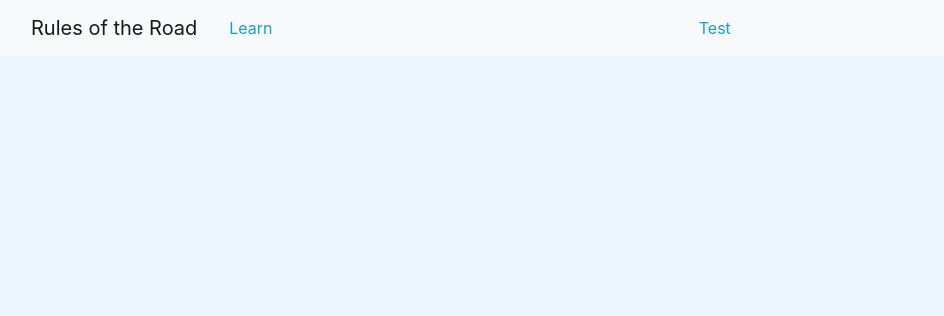
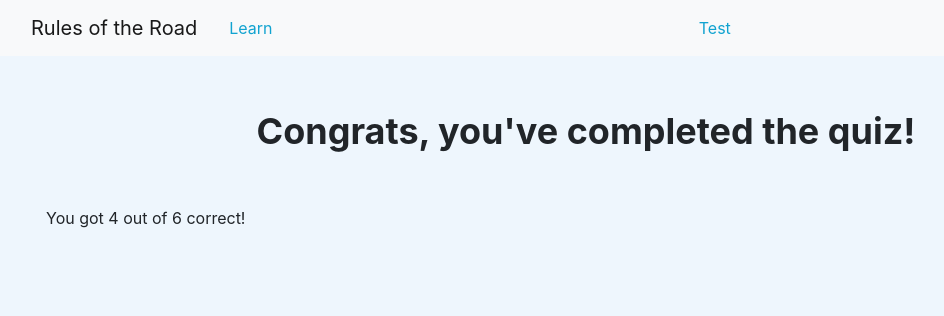
Before and after one commit to Chinmay-Garg/Right-of-Way, a Flask app: page /quiz/end in a window 1280 px wide. Shown: the top 316 px of the page, without its empty margins (54-998 px from the left). Run offline with Flask 2, Linux system fonts and the light colour scheme; some libraries are stand-ins or nearby versions.

Commit message:
fixed quiz end page link

```diff
--- a/Rules of the Road/server.py
+++ b/Rules of the Road/server.py
@@ -153,6 +153,14 @@ def learningpage(idx=None):
 def transitionpage():
 	return render_template('quiz_home.html')
 
+@app.route('/quiz/end')
+def quizendpage(idx=None):
+	for question in questions:
+		print(question, questions[question])
+		if question == idx:
+			return render_template('quiz_page.html', questions=questions[question])
+	return render_template('quiz_end.html', questions={})
+
 @app.route('/quiz/<idx>')
 def quizpage(idx=None):
 	for question in questions:
--- a/Rules of the Road/templates/quiz_end.html
+++ b/Rules of the Road/templates/quiz_end.html
@@ -4,12 +4,19 @@
 	<script type="text/javascript" src="{{ url_for('static', filename = 'quiz_page.js') }}"></script>
 
 	<script>
-        //let questions = {{questions|tojson}}
+        let questions = {{questions|tojson}}
     </script>
 
 		<br><br>
 		<div class="container">
-			{{questions.answer}}
-			Congrats, you've completed the quiz!
+			<!-- {{questions.answer}} -->
+			<div class="quizStart">
+				Congrats, you've completed the quiz!
+			</div>
+			<br><br>
+			<div>
+				You got 4 out of 6 correct!
+			</div>
+
 		</div>
 {% endblock %}
```
